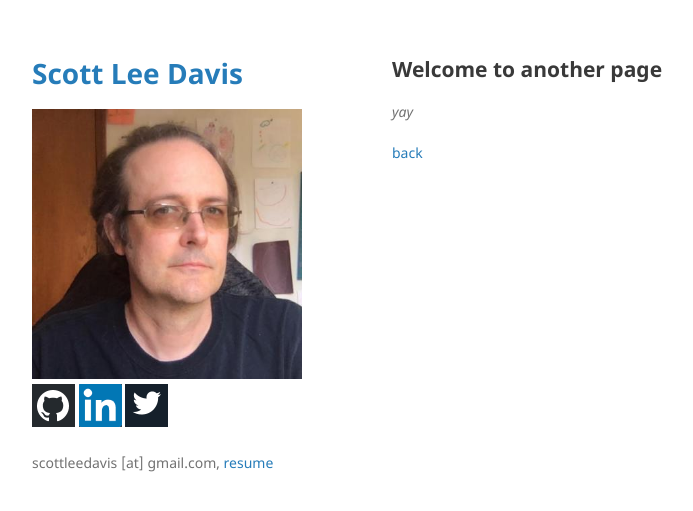
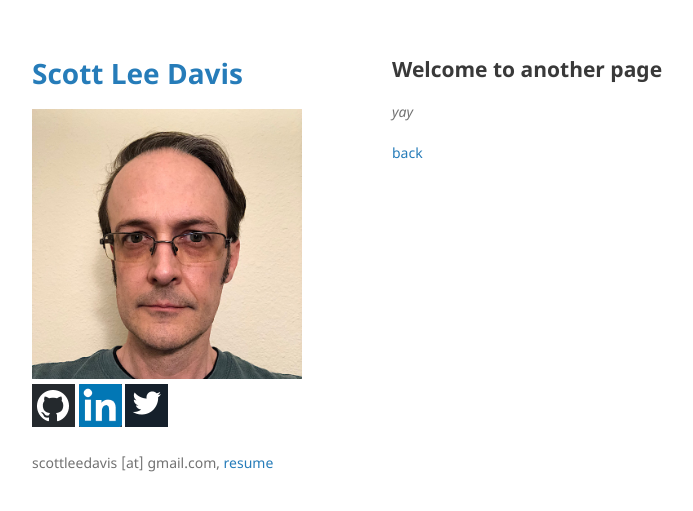
Before and after one commit to scottleedavis/scottleedavis.github.io, a Jekyll site: the page built from another-page.md, in a window 1280 px wide. Shown: the top 511 px of the page, without its empty margins (178-871 px from the left). Built offline with Jekyll 4.4.1, drawn with Linux system fonts in a browser that asks for light colours.

Commit message:
Update _config.yml

```diff
--- a/_config.yml
+++ b/_config.yml
@@ -1,5 +1,5 @@
 title: Scott Lee Davis
-logo: /assets/img/scott.jpeg
+logo: /assets/img/scott.JPG
 description: Scott Lee Davis
 show_downloads: true
 google_analytics: UA-35761164-1
```
